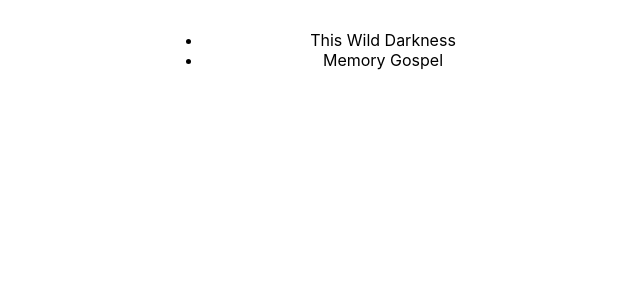
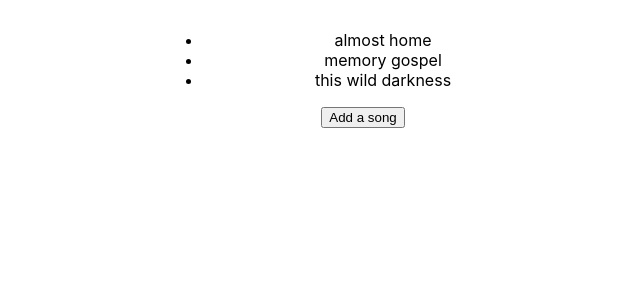
Before and after one commit to seangay/react-tutorial-context-hooks, a React (Create React App) app: page / in a window 1280 px wide. Shown: the top 300 px of the page, without its empty margins (277-917 px from the left). Built offline with nearby package versions, Linux system fonts and the light colour scheme.

Commit message:
Completed #10 - useState Hook

```diff
--- a/package.json
+++ b/package.json
@@ -7,10 +7,12 @@
     "@types/node": "12.6.8",
     "@types/react": "16.8.23",
     "@types/react-dom": "16.8.5",
+    "@types/uuid": "^3.4.5",
     "react": "^16.8.6",
     "react-dom": "^16.8.6",
     "react-scripts": "3.0.1",
-    "typescript": "3.5.3"
+    "typescript": "3.5.3",
+    "uuid": "^3.3.2"
   },
   "scripts": {
     "start": "react-scripts start",
--- a/src/components/SongList.tsx
+++ b/src/components/SongList.tsx
@@ -1,12 +1,30 @@
-import * as React from 'react';
+import React, {useState} from 'react';
+import uuid from "uuid/v1";
+
+interface Song {
+  title: string;
+  id: string;
+}
 
 export function SongList() {
+  const [songs, setSongs] = useState([
+    {title: 'almost home', id: "1"},
+    {title: 'memory gospel', id: "2"},
+    {title: 'this wild darkness', id: "3"}
+  ]);
+
+  const addSong = () => {
+    setSongs([...songs, {title: "New Song", id: uuid()}]);
+  };
+
   return (
     <div className="song-list">
       <ul>
-        <li>This Wild Darkness</li>
-        <li>Memory Gospel</li>
+        {songs.map((song) => {
+          return (<li key={song.id}>{song.title}</li>)
+        })}
       </ul>
+      <button onClick={addSong}>Add a song</button>
     </div>
   );
 }
```
Also changed, not shown: 1 other file (tests, documents, lock files or other folders).
